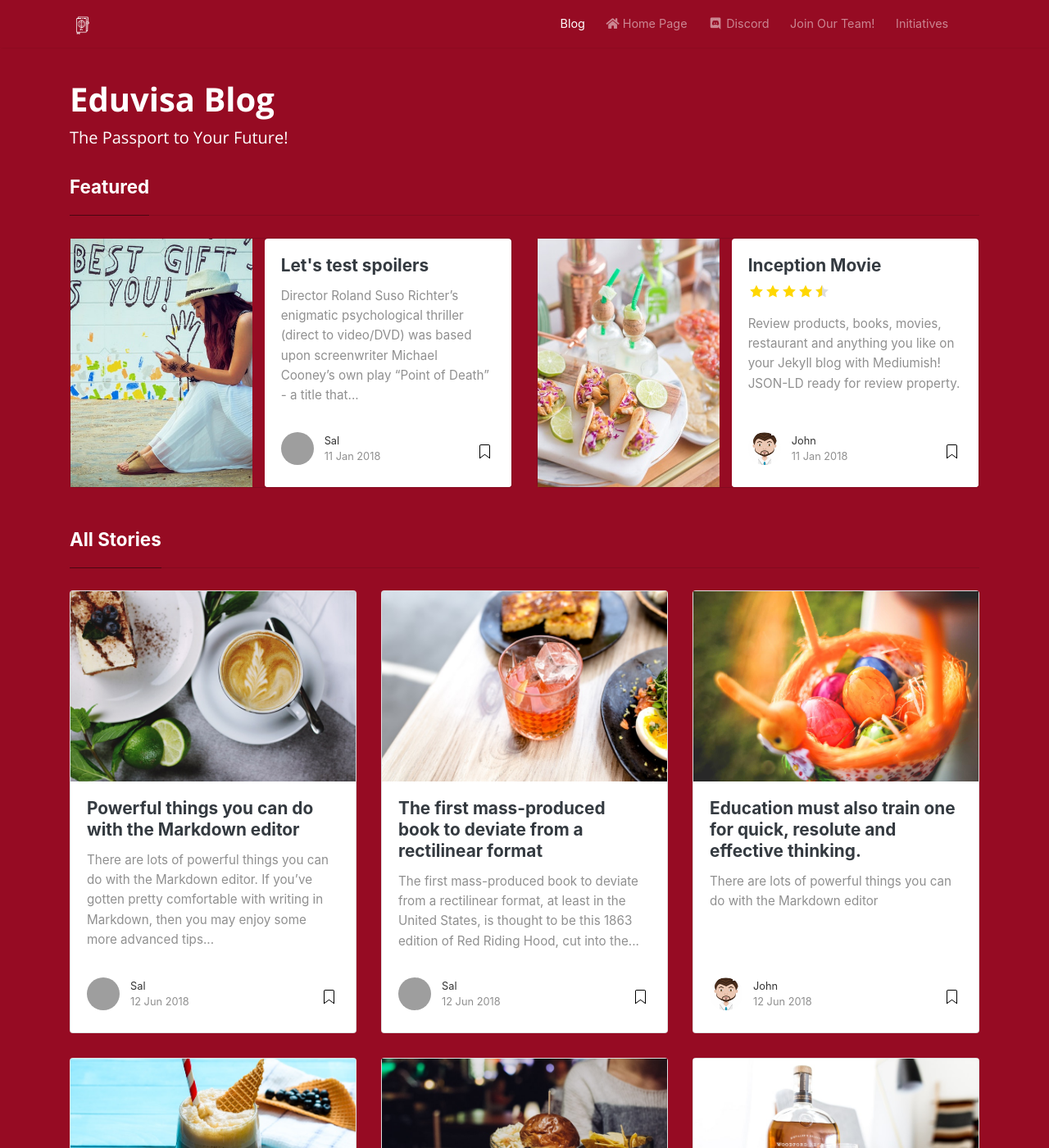
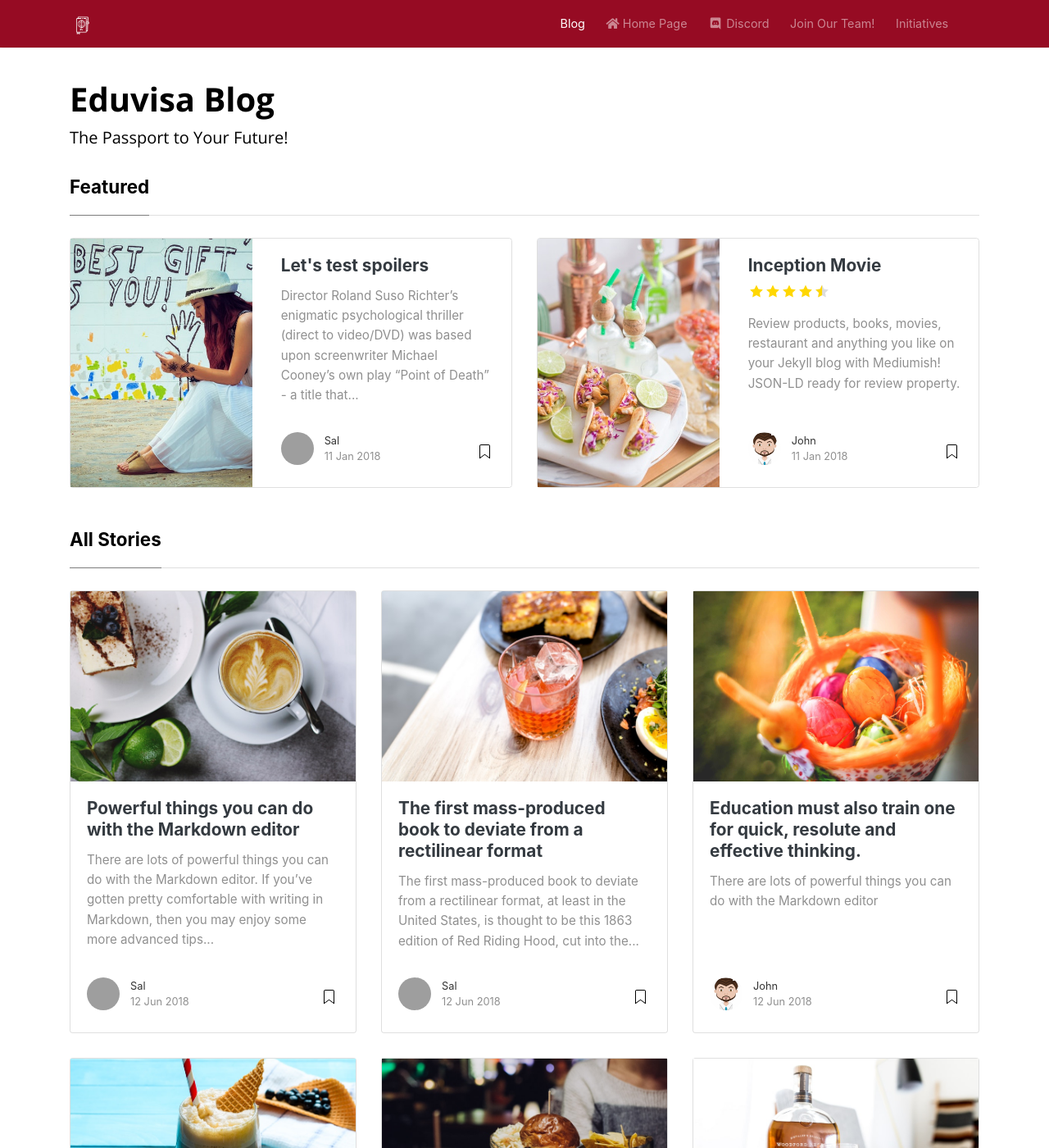
Before and after one commit to eduvisa/blog, a Jekyll site: the page built from index.html, in a window 1280 px wide and 1400 px high. Shown: the whole window at 82% size. Built offline with Jekyll 4.4.1, drawn with Linux system fonts in a browser that asks for light colours; nearby versions of some CDN libraries; the list of posts is cut into pages by our own code; grey boxes are pictures that could not be loaded.

Commit message:
Revert frontpage styling

```diff
--- a/assets/css/main.scss
+++ b/assets/css/main.scss
@@ -10,8 +10,8 @@
 
 // Update styling to be more like front page
 body {
-	background-color: #960B23;
-	color: #fff;
+	background-color: #fff;
+	color: #000;
 }
 
 a .nav-link {
```
